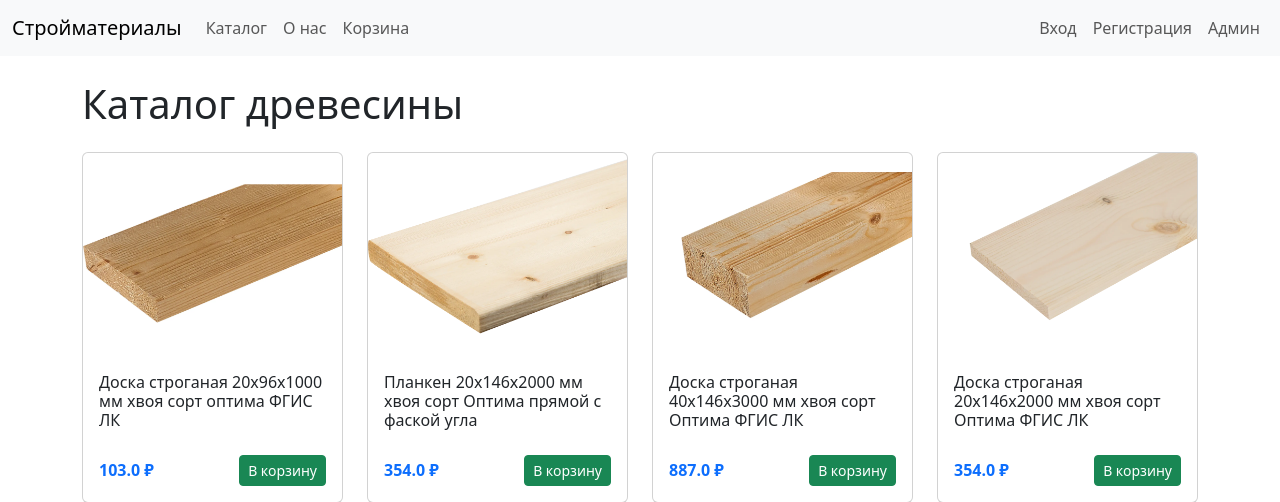
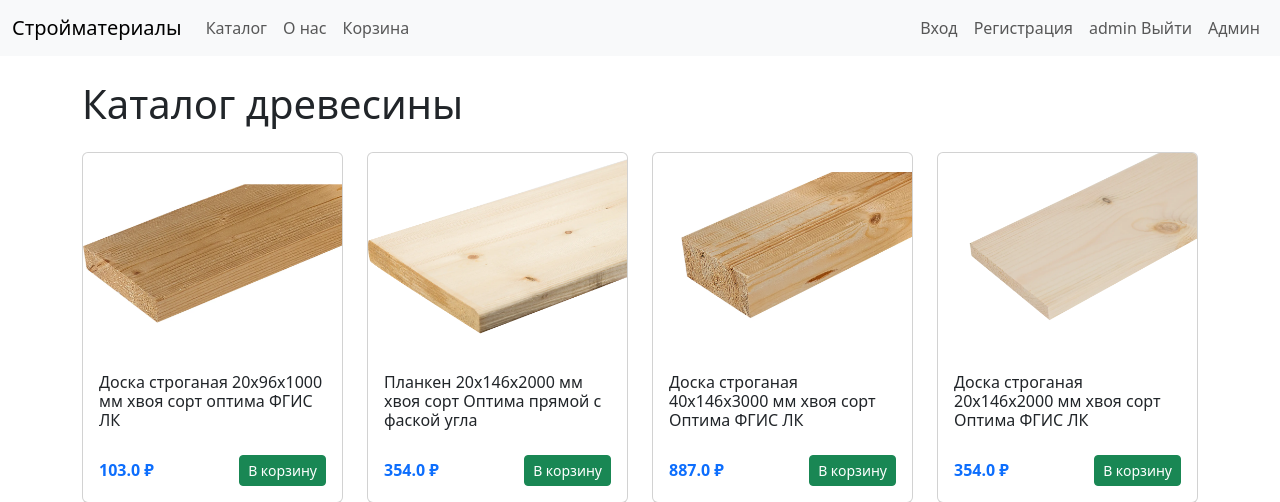
Before and after one commit to Kharlanovi/Practica1, a Flask app: page /catalog/wood in a window 1280 px wide. Shown: the top 502 px of the page. Run offline with Flask 3, Linux system fonts and the light colour scheme; a user stored in the database is signed in; data comes from the database, SQL or seed files in the repository; both versions use the stored data as it was after the commit; some libraries are stand-ins or nearby versions.

Commit message:
Выход из уч.записи

```diff
--- a/templates/base.html
+++ b/templates/base.html
@@ -42,6 +42,12 @@
                         <li class="nav-item">
                             <a class="nav-link {% if request.path == '/register' %}active{% endif %}"
                                 href="{{ url_for('register_page') }}">Регистрация</a>
+                        </li>
+                        <li class="nav-user-item">
+                            <a href="{{ url_for('logout') }}" class="nav-link logout-btn">
+                                <span class="user-name">{{ session.username }}</span>
+                                Выйти
+                            </a>
                         </li>
                         {% if session.get("role") == "admin" %}
                         <li class="nav-item">
```
Also changed, not shown: app.db (added). Lines whose indentation alone changed are shown as unchanged.
